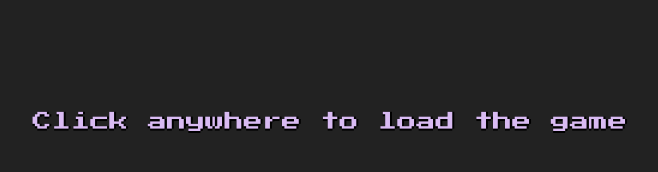
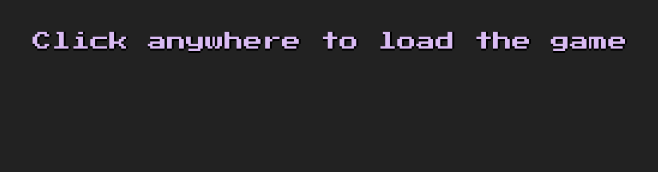
Before and after one commit to Andrey-Roshchupkin/Gas, a plain HTML site: page index.html in a window 1280 px wide. Shown: the part 306-478 px from the top of the page, without its empty margins (318-976 px from the left). Drawn offline with Linux system fonts and the light colour scheme.

Commit message:
little fixes

```diff
--- a/style.css
+++ b/style.css
@@ -2,6 +2,7 @@ body {
   background: #222;
   font-family: "Press Start 2P", monospace;
   height: 98vh;
+  overflow: hidden;
 }
 
 /* UI Design */
@@ -204,7 +205,7 @@ h1 {
 #textAudio {
   position: absolute;
   left: 50%;
-  top: 50%;
+  top: 40%;
   transform: translate(-50%, -50%);
   font-size: 1.2em;
   color: #d9bbf3;
```
